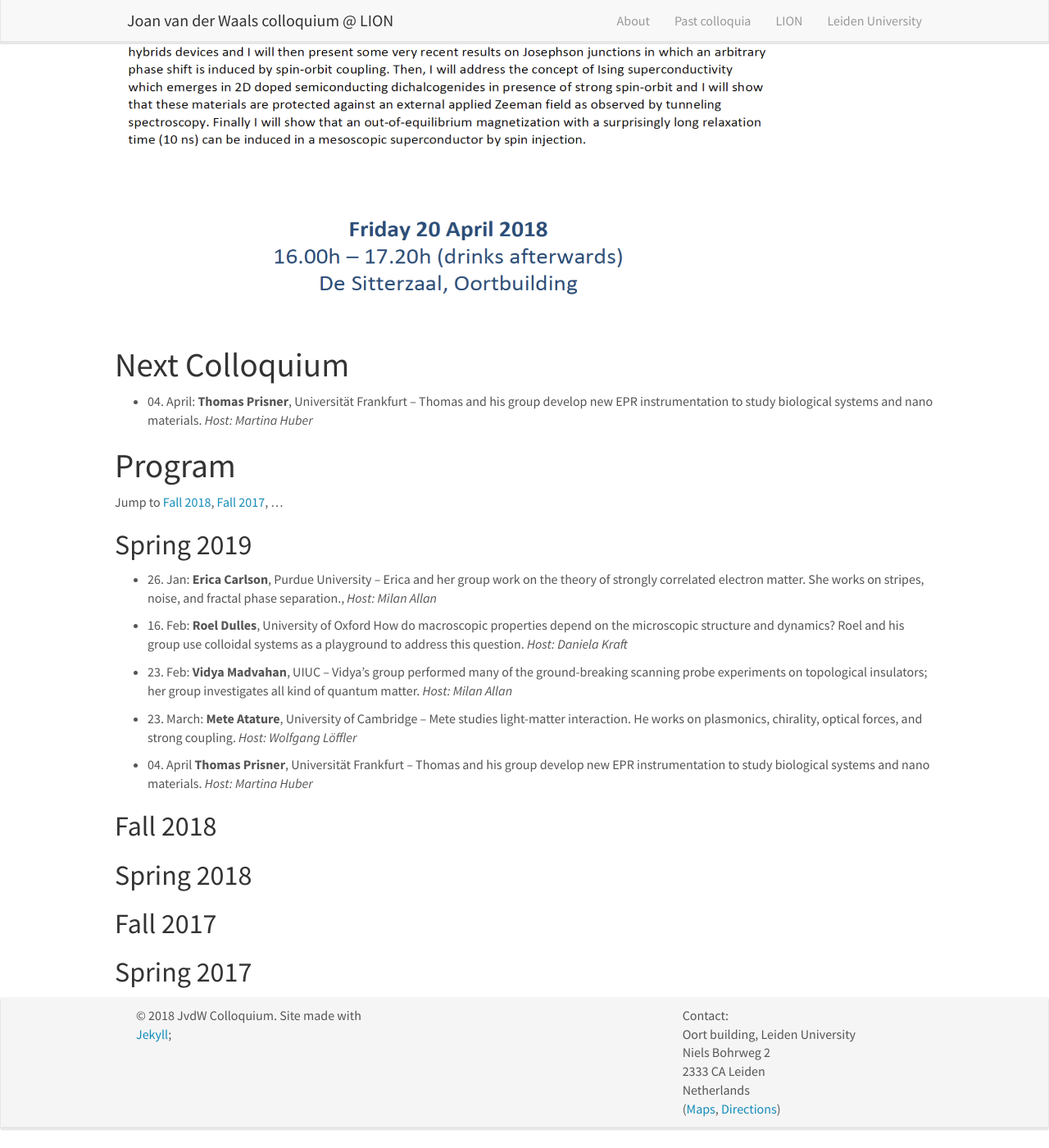
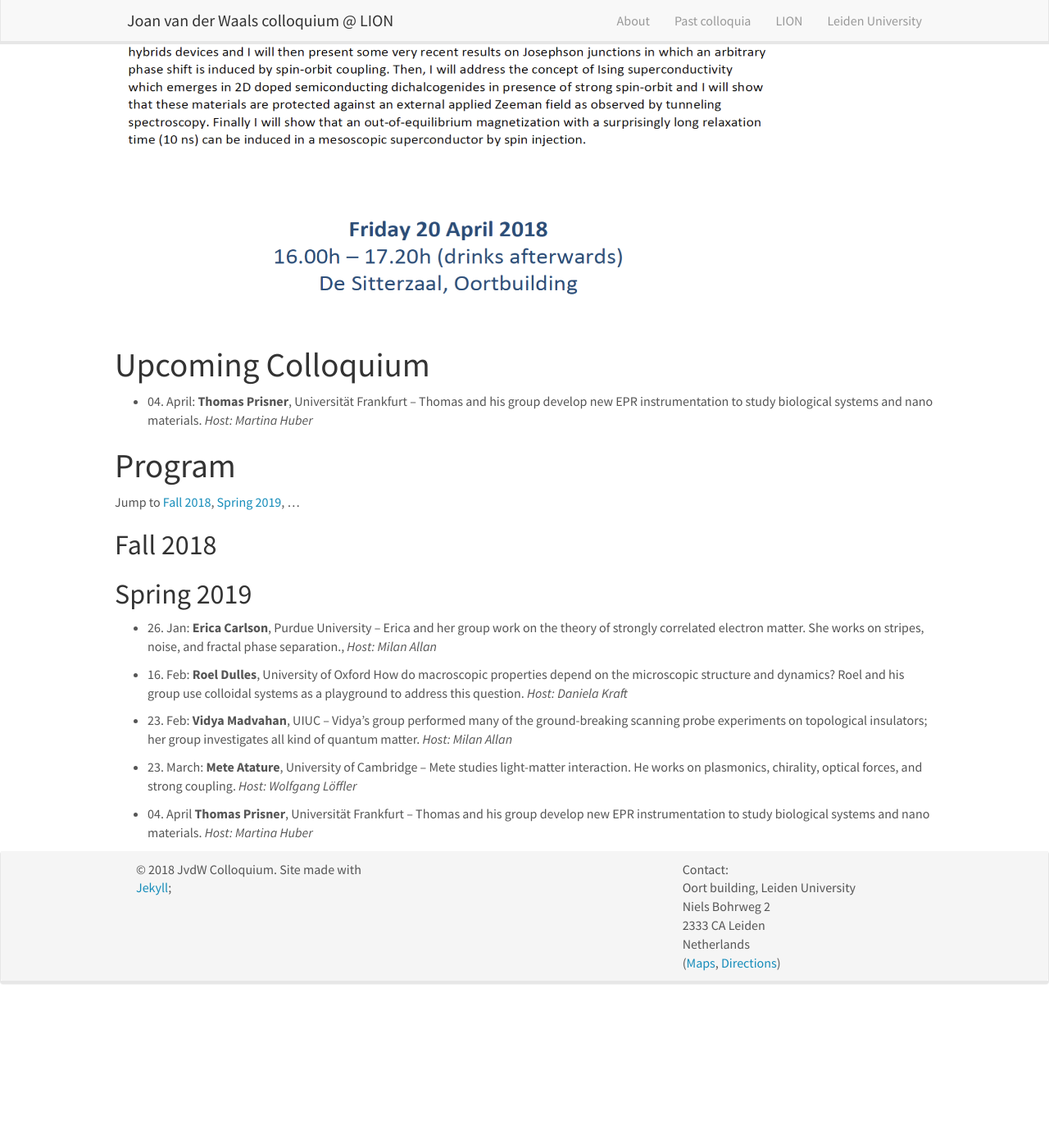
Before and after one commit to JvdWColloquium/JvdWColloquium.github.io, a Jekyll site: the page built from _pages/home.md, in a window 1280 px wide and 1400 px high, scrolled down 765 px. Shown: the whole window at 82% size. Built offline with Jekyll 4.4.1, drawn with Linux system fonts in a browser that asks for light colours; nearby versions of some CDN libraries; after the commit the page ends 1987 px from its top, so only the background shows below that.

Commit message:
Update home.md

```diff
--- a/_pages/home.md
+++ b/_pages/home.md
@@ -12,14 +12,16 @@ permalink: /
 <img src="/images/aprili.png" width="800" class="center">
 
 
-# Next Colloquium
+# Upcoming Colloquium
 - 04\. April:  __Thomas Prisner__,  Universität Frankfurt
 -- Thomas and his group develop new EPR instrumentation to study biological systems and nano materials. _Host: Martina Huber_
 
 # Program
 
-Jump to  [Fall 2018](#fall-2018),  [Fall 2017](#fall-2017),  ...
+Jump to  [Fall 2018](#fall-2018),  [Spring 2019](#spring-2019),  ...
 
+
+## Fall 2018
 
 ## Spring 2019
 - 26\. Jan:		__Erica Carlson__,	Purdue University
@@ -36,12 +38,3 @@ Jump to  [Fall 2018](#fall-2018),  [Fall 2017](#fall-2017),  ...
 
 - 04\. April	__Thomas Prisner__,		Universität Frankfurt
 -- Thomas and his group develop new EPR instrumentation to study biological systems and nano materials. _Host: Martina Huber_
-
-
-## Fall 2018
-
-## Spring 2018
-
-## Fall 2017
-
-## Spring 2017
```
